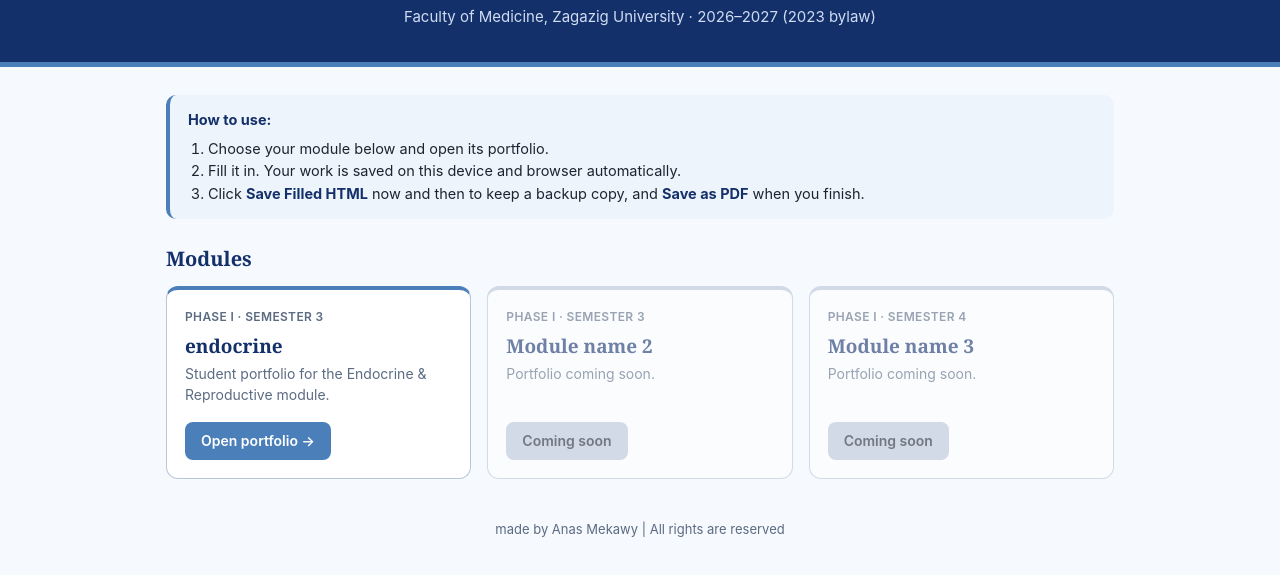
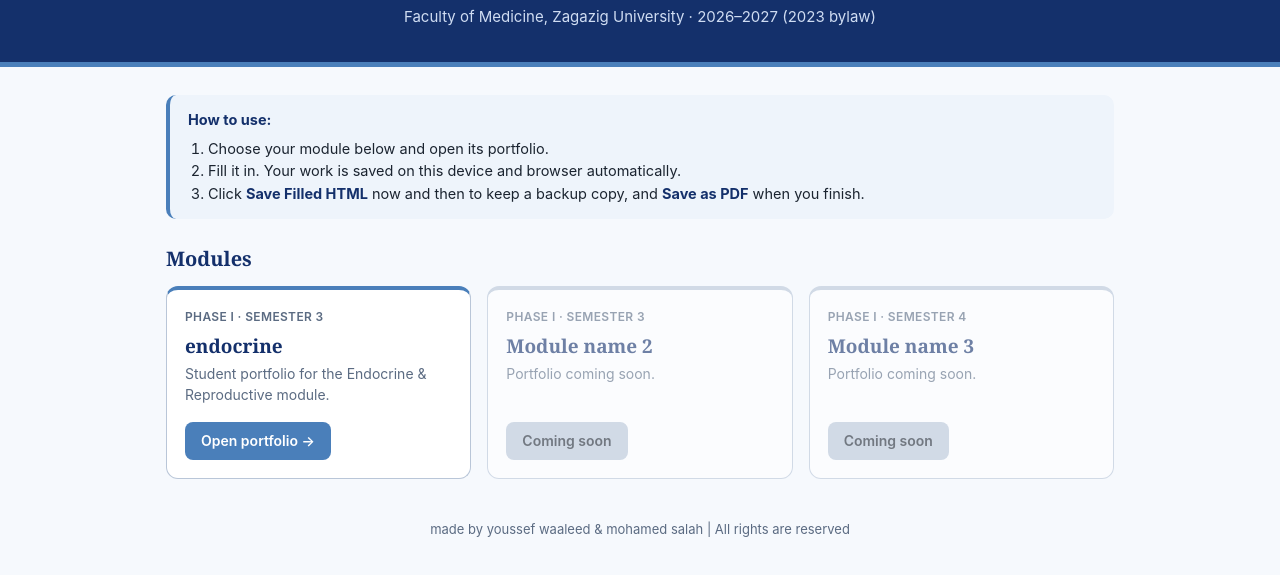
Before and after one commit to Jooeladl/portfolio, a plain HTML site: page index.html in a window 1280 px wide. Shown: the part 91-666 px from the top of the page. Drawn offline with Linux system fonts and the light colour scheme.

Commit message:
Update index.html

```diff
--- a/index.html
+++ b/index.html
@@ -46,7 +46,7 @@ footer{text-align:center;color:var(--mut);font-size:13px;padding:0 16px 30px}
   <h2>Modules</h2>
   <div class="grid" id="grid"></div>
 </main>
-<footer>made by Anas Mekawy | All rights are reserved</footer>
+<footer>made by youssef waaleed & mohamed salah | All rights are reserved</footer>
 
 <script>
 /* ===== EDIT THIS LIST ONLY =====
```
